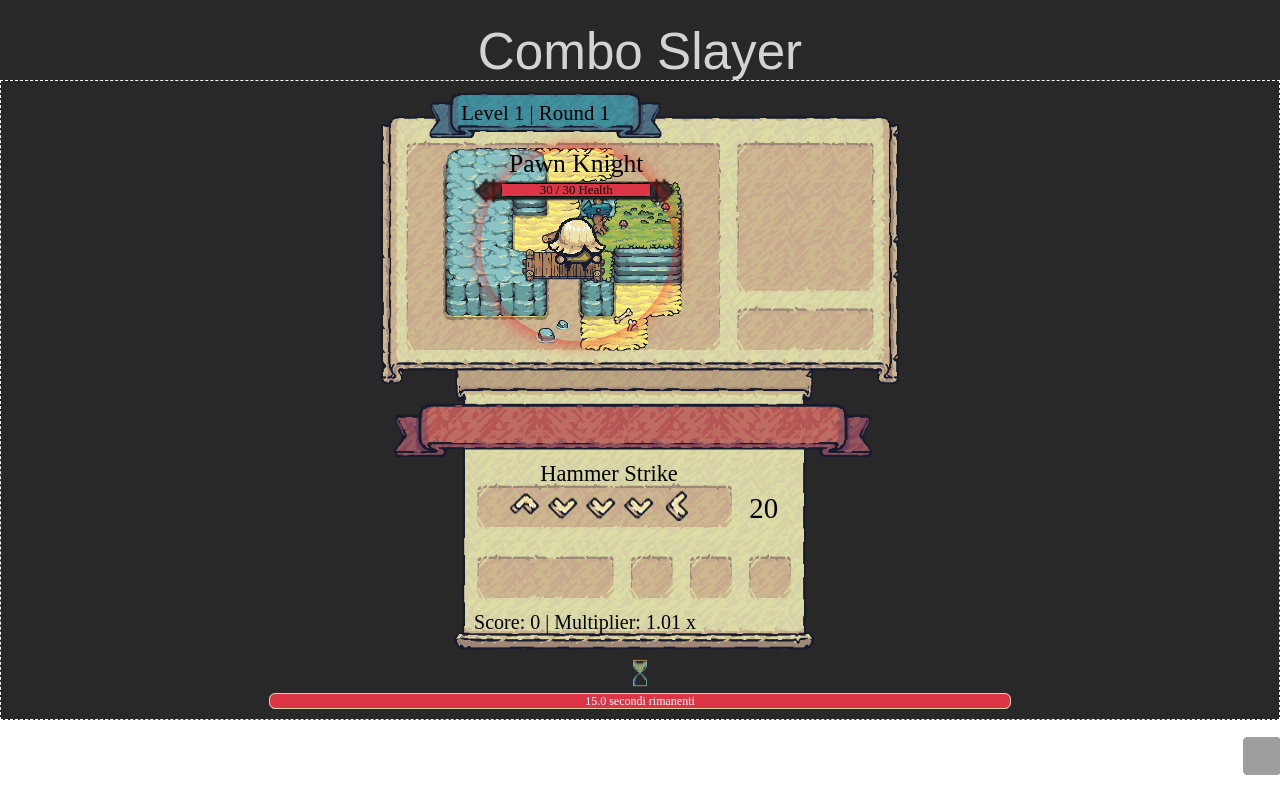
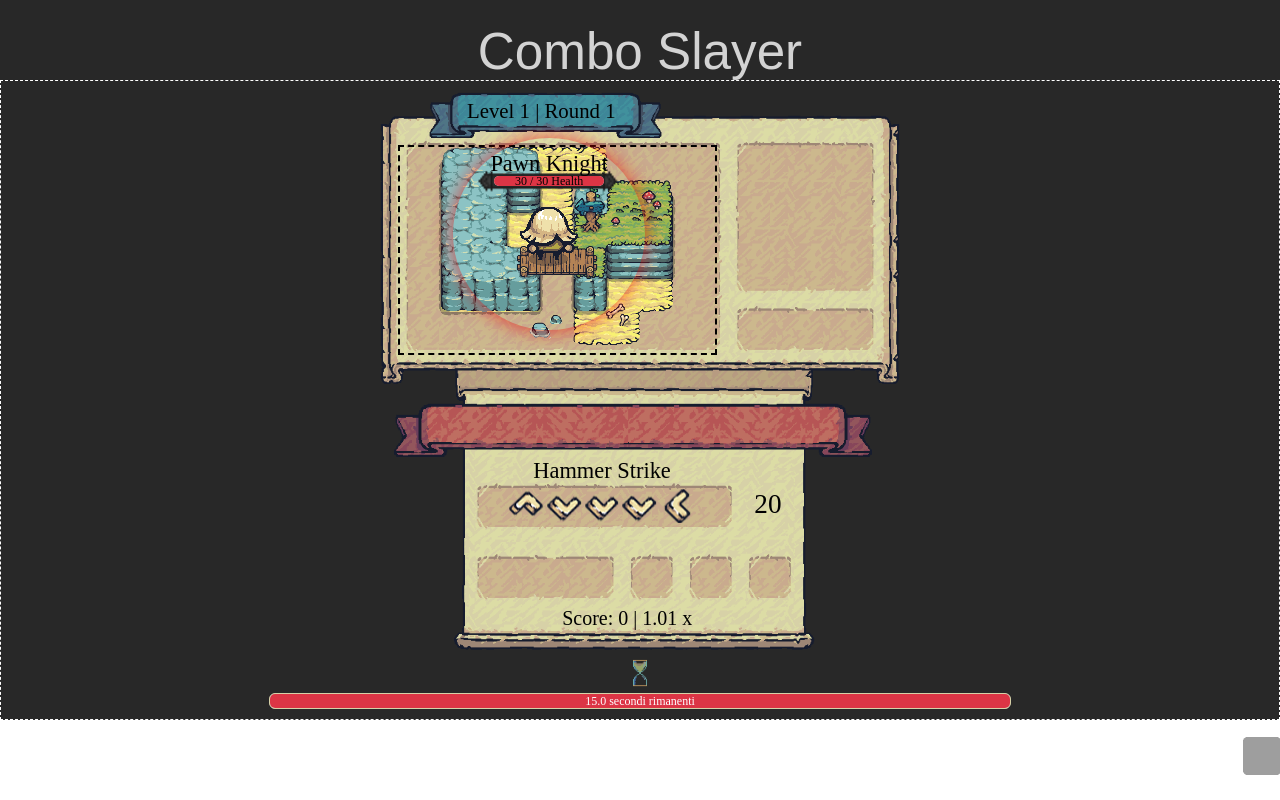
Before and after one commit to Carlo-Adile/combo-slayer, a Vue app: page / in a window 1280 px wide. Built offline with nearby package versions, Linux system fonts and the light colour scheme; grey boxes are pictures that could not be loaded; the HTML template or start-up script is replaced by a standard one; a web font is replaced by a local one.

Commit message:
new stable version with adjusted difficulty curve and score multiplier. now gain points for remaining time!

```diff
--- a/src/components/Combos.vue
+++ b/src/components/Combos.vue
@@ -93,11 +93,16 @@ export default {
 </script>
 
 <template>
+
+  <!-- root di my_name e my_info -->
   <div v-if="currentCombo" id="my_combos">
     <!-- combo name -->
     <div id="my_name">
       <p>{{ currentCombo.name }}</p>
     </div>
+
+    <div id="my_info">
+
       <!-- buttons to press -->
       <div id="my_buttons">
         <ul>
@@ -106,9 +111,11 @@ export default {
           </li>
         </ul>
       </div>
-    <!-- damage frame -->
+
+      <!-- damage of current combo -->
       <div id="my_damage">
         <p>{{ this.currentCombo.damage }}</p>
+      </div>
     </div>
   </div>
 
@@ -136,20 +143,41 @@ export default {
 #my_combos {
   height: 100%;
   width: 100%;
+
+  display: flex;
+  flex-wrap: nowrap;
+  flex-direction: column;
+  justify-content: space-between;
+
+  margin-left: 0.5rem;
+
+  /* border: 2px dashed black; */
 }
 
 #my_name {
-  height: 20%;
+  height: 40%;
   width: 80%;
   text-align: center;
-  margin-left: 0.5rem;
   font-size: 1.4rem;
+
+  /* border: 2px dashed black; */
+}
+
+#my_info {
+  display: flex;
+  justify-content: space-between;
+  align-items: center;
+
+  height: 60%;
+
+  /* border: 2px dashed black; */
 }
 
 #my_buttons {
-  height: 26%;
+  height: 80%;
   width: 80%;
-  display: flex;
+
+  /* border: 2px dashed black; */
 
   ul {
     margin: 0 auto;
@@ -161,13 +189,13 @@ export default {
       flex-wrap: nowrap;
       display: inline;
 
+      padding-left: 0.1rem;
+      padding-right: 0.1rem;
+
       img {
-        height: 30px;
-        width: 30px;
-        /* height: 80%;
-        width: 25%; */
+        width: 13%;
+        height: auto;
         object-fit: cover;
-        margin: 0.25rem;
       }
     }
   }
@@ -175,16 +203,14 @@ export default {
 
 /* danni della combo attuale */
 #my_damage {
-  position: absolute;
-  top: 20%;
-  right: 0%;
+  width: 20%;
+  height: 100%;
+  text-align: center;
 
-  width: 20%;
-  height: 26%;
+  /* border: 2px dashed black; */
 
   p {
-    font-size: 1.8rem;
-    margin: 0;
+    font-size: 1.7rem;
   }
 }
 </style>
--- a/src/components/Enemies.vue
+++ b/src/components/Enemies.vue
@@ -15,6 +15,7 @@ export default {
   },
   computed: {
     ...mapGetters(['getGameState']),
+
     enemyAnimationStyle() {
       if (this.currentEnemy && this.currentEnemy.animationPositions) {
         const animationIndex = this.currentAnimationIndex % this.totalAnimation;
@@ -82,15 +83,18 @@ export default {
 </script>
 
 <template>
+
+  <!-- root di name, progress health e my_enemy_idle -->
   <div id="my_enemy" v-if="currentEnemy">
 
     <!-- info enemy -->
-    <div id="name_frame">
+    <div id="my_name">
       <p>{{ currentEnemy.name }}</p>
     </div>
 
     <!-- progress health -->
-    <div class="progress mx-auto" style="height: 14px;" id="my_enemy_progress">
+    <div id="my_progress">
+      <div class="progress mx-auto" id="my_healthbar">
         <img src="../assets/UI/healthbar.png" alt="">
         <div class="progress-bar bg-danger" role="progressbar"
           :style="{ width: (currentEnemy.health / currentEnemy.maxHealth * 100) + '%' }"
@@ -99,9 +103,21 @@ export default {
           {{ currentEnemy.health }} / {{ currentEnemy.maxHealth }} Health
         </div>
       </div>
+    </div>
+
 
     <!-- idle enemy -->
-    <div id="enemy_idle" class="enemy_animation" :style="enemyAnimationStyle"></div>
+    <div id="my_enemy_idle">
+
+      <div class="enemy_animation" :style="enemyAnimationStyle">
+          <!-- ENEMY HERE -->
+        </div>
+
+      <!-- <div id="enemy_resize">
+
+      </div> -->
+    </div>
+
 
   </div>
 </template>
@@ -115,50 +131,85 @@ export default {
   font-family: alagard;
 }
 
+/* root principale */
 #my_enemy {
-  height: 100px;
+  display: flex;
+  flex-direction: column;
+
+  height: 100%;
   width: auto;
 
   p {
     margin: 0;
   }
-
 }
 
-#enemy_idle {
-  margin-top: -3rem;
-  border-radius: 50%;
-  box-shadow: 0 0 20px rgba(243, 6, 6, 0.703);
+#my_name {
+  width: 100%;
+  height: 20%;
+
+  p {
+    font-size: 1.4rem;
   }
+
+  /* border: 1px dashed black; */
+}
+
+#my_progress {
+  position: relative;
+  width: 100%;
+  height: 20%;
+  margin-top: 0.3rem;
+  font-size: 0.8rem;
+
+  /* border: 1px dashed black; */
+
+  img {
+    position: absolute;
+    top: -45%;
+    left: 0;
+    z-index: -1;
+
+    width: 100%;
+    height: 130%;
+  }
+}
+
+#my_healthbar {
+  height: 10px;
+  width: 110px;
+}
+
+/* enemy idle */
+#my_enemy_idle {
+  width: 100%;
+  height: 60%;
+
+  display: flex;
+  justify-content: center;
+  align-items: center;
+
+  /* border: 2px dashed black; */
+}
+
+/* #enemy_resize{
+  width: 100%;
+  height: 80%;
+
+  display: flex;
+  justify-content: center;
+  align-items: center;
+
+} */
 
 .enemy_animation {
   width: 192px;
   height: 192px;
-}
 
-#my_enemy_progress {
-  position: relative;
-  width:150px;
-  overflow: visible;
-  font-size: 0.8rem;
-  border: 1px solid black;
+  border-radius: 50%;
+  box-shadow: 0 0 20px rgba(243, 6, 6, 0.703);
 
-  img{
-    position: absolute;
-    top: -86%;
-    left: -34%;
-    z-index: -1;
-
-    width:170%;
-    height: 260%;
-  }
-}
-
-#name_frame {
-  font-size: 1.6rem;
-}
-
-#health_frame {
-  font-size: 1.4rem;
+  min-width: 192px; /* Assicurati che la larghezza non superi mai il 100% del genitore */
+  min-height: 192px;
 }
 </style>
--- a/src/components/GameMaster.vue
+++ b/src/components/GameMaster.vue
@@ -65,6 +65,9 @@ export default {
       console.log("nemico sconfitto, passiamo al round successivo...")
       this.$refs.rounds.completedRound();
     },
+    handleTimeScore(timeScore){
+      this.$refs.score.updateTimeScore(timeScore);
+    },
     handleGameOver() {
       console.log("Game Over");
     },
@@ -84,6 +87,9 @@ export default {
     <div id="my_background">
       <img src="../assets/UI/game_Master_UI.png" alt="" class="responsive-img my_background">
 
+      <!-- world and enemy -->
+      <div id="my_main_frame">
+
         <div id="my_world_frame">
           <World />
         </div>
@@ -92,22 +98,34 @@ export default {
           <Enemies ref="enemies" @defeatedEnemy="handleDefeatedEnemy" />
         </div>
 
-      <div class="" id="my_score_frame">
-        <Score ref="score" />
+        <div id="my_rounds_frame">
+          <Rounds ref="rounds" @completedRound="handleCompletedRound" @completedLevel="handleCompletedLevel" />
         </div>
+
+
+      </div>
+
+      <!-- combos, score and other actions -->
+      <div id="my_second_frame">
 
         <div id="my_combos_frame">
           <Combos @completedCombo="handleCompletedCombo" />
         </div>
 
-      <div id="my_rounds_frame">
-        <Rounds ref="rounds" @completedRound="handleCompletedRound" @completedLevel="handleCompletedLevel" />
+        <div class="" id="my_score_frame">
+          <Score ref="score" />
         </div>
 
       </div>
 
+
+
+
+    </div>
+
     <div id="my_timer_frame">
-      <Timer ref="timer" @gameOver="handleGameOver" />
+      <Timer ref="timer" @gameOver="handleGameOver"
+      @remainingTimeScore="handleTimeScore" />
     </div>
 
     <!-- not visible on default -->
@@ -116,37 +134,6 @@ export default {
     <GameOverScreen />
 
   </div>
-
-  <!-- <div class="container-fluid mx-auto">
-    <div class="row mx-auto justify-content-center">
-      <div id="score_container">
-        <div>
-          <Score ref="score" />
-        </div>
-
-      </div>
-      <div class="col-12">
-        <div id="gameover_container">
-          <GameOverScreen />
-        </div>
-
-        <div>
-          <Rounds @completedRound="handleCompletedRound"      @defeatedEnemy="handleDefeatedEnemy"
-            @completedCombo="handleCompletedCombo" @completeLevel="handleCompletedLevel" />
-        </div>
-      </div>
-
-      <div id="timer_frame">
-        <Timer ref="timer" @gameOver="handleGameOver" />
-      </div>
-
-
-      <div>
-        <GameState @newGame="handleNewGame" />
-      </div>
-    </div>
-
-  </div> -->
 
 </template>
 
@@ -185,54 +172,89 @@ export default {
   }
 }
 
+/*************************
+world and enemy
+**************************/
+#my_main_frame {
+  position: absolute;
+  z-index: 2;
+  top: 10%;
+  left: 12%;
+
+  width: 50%;
+  height: 33%;
+
+  border: 2px dashed black;
+}
+
 #my_world_frame {
   position: absolute;
   z-index: 2;
-  top: 10.5%;
-  left: 14.5%;
+  top: 0;
+  left: 0;
 
-  width: 47%;
+  width: 100%;
   height: 100%;
+
+  /* border: 2px dashed black; */
 }
 
 /* to fix !!! */
 #my_enemy_frame {
+  overflow: visible;
   position: absolute;
   z-index: 2;
-  top: 10%;
-  left: 25%;
+  top: 0%;
+  left: 20%;
 
-  width: 30%;
-  height: 30%;
+  width: 55%;
+  height: 60%;
+
+  /* border: 2px dashed black; */
 }
 
-#my_combos_frame {
+/*************************
+combo, score and actions
+**************************/
+
+#my_second_frame {
   position: absolute;
   z-index: 2;
-  top: 59%;
-  left: 23.5%;
+  top: 58.5%;
+  left: 22%;
 
-  width: 51%;
-  height: 23%;
+  display: flex;
+  flex-direction: column;
+  justify-content: space-between;
+
+  width: 52%;
+  height: 28%;
+
+  /* border: 2px dashed black; */
+}
+
+
+#my_combos_frame {
+  width: 100%;
+  height: 42%;
+
+  /* border: 2px dashed black; */
+}
+
+#my_score_frame {
+  width: 100%;
+
+  /* border: 2px dashed black; */
 }
 
 #my_rounds_frame {
+  width: 60%;
   position: absolute;
   z-index: 2;
-  top: 2.5%;
-  left: 22%;
+  top: -25%;
+  left: 15%;
 
-
-}
-
-#my_score_frame {
-  min-width: 100px;
-  min-height: 100px;
-
-  position: absolute;
-  z-index: 2;
-  top: 82.5%;
-  left: 24%;
+  /* border: 2px dashed black; */
 }
 
 #my_timer_frame {
--- a/src/components/GameState.vue
+++ b/src/components/GameState.vue
@@ -29,6 +29,7 @@ export default {
         this.$emit('newGame');
         this.$refs.track1.volume = 0.1;
         this.$refs.track1.play();
+
 
       }
     },
--- a/src/components/Rounds.vue
+++ b/src/components/Rounds.vue
@@ -79,6 +79,8 @@ export default {
 
   p{
     font-size: 1.3rem;
+    padding: 0;
+    margin: 0;
   }
 
 
--- a/src/components/Score.vue
+++ b/src/components/Score.vue
@@ -41,12 +41,17 @@ export default {
       this.completedCombo++;
       const addScore = 10 * this.completedLevel;
       this.updateScore(addScore)
-      this.completedLevel *= 1.02;
+      this.completedLevel *= 1.01;
     },
     updateLevel() {
-      const addScore = 100;
+      const addScore = 100 * this.completedLevel;
       this.updateScore(addScore);
-      this.completedLevel *= 1.1;
+      this.completedLevel *= 1.05;
+    },
+    updateTimeScore(timeScore){
+      const addScore = timeScore * this.completedLevel;
+      console.log("hai ottenuto punti per il tempo rimanente...", addScore.toFixed(0));
+      this.updateScore(addScore);
     },
     updateNewGame() {
       console.log("reset punteggio di...", this.getScore.toFixed(0))
@@ -64,7 +69,7 @@ export default {
 
 <template>
   <div id="my_score">
-    <span>Score: {{ getScore.toFixed(0) }}</span> | <span>Multiplier: {{ this.completedLevel.toFixed(2) }} x</span>
+    <span>Score: {{ getScore.toFixed(0) }}</span> | <span>{{ this.completedLevel.toFixed(2) }} x</span>
   </div>
 </template>
 
--- a/src/components/Timer.vue
+++ b/src/components/Timer.vue
@@ -26,9 +26,7 @@ export default {
         this.oldState = newState;
       }
       if (newState === 'levelComplete') {
-        console.log("il watch di timer viene chiamato...")
         this.reduceMaxTime();
-        this.levelCompletePoints();
       }
     }
   },
@@ -55,23 +53,30 @@ export default {
       }
     },
     restoreTimer() {
+      this.levelCompletePoints();
       this.remainingTime = this.startingTime;
     },
+    /* game over */
     timeOver() {
       this.updateGameState('gameOver');
       this.$emit('gameOver');
       this.startingTime = 15;
     },
     reduceMaxTime() {
-      this.startingTime -= 1;
-      this.remainingTime -= 1;
+      if (this.startingTime > 8) {
+        this.startingTime -= 1;
+        this.remainingTime -= 1;
+      } else {
+        this.startingTime -= 0.5;
+        this.remainingTime -= 0.5;
+      }
       console.log("il tempo diminuisce....", this.startingTime);
     },
     levelCompletePoints() {
-      const maxPoints = 500;
+      const maxPoints = 100;
       const percentage = (this.remainingTime / this.startingTime) * 100;
-      const addScore = Math.floor((percentage / 100) * maxPoints)
-      this.updateScore(addScore);
+      const addScore = Math.floor((percentage / 100) * maxPoints);
+      this.$emit('remainingTimeScore', addScore);
     }
   },
   computed: {
@@ -114,15 +119,15 @@ export default {
   font-family: alagard;
 }
 
-#my_timer{
-  height:100%;
+#my_timer {
+  height: 100%;
 }
 
-#my_hourglass{
+#my_hourglass {
   height: 45%;
   margin-bottom: -0.5rem;
 
-  img{
+  img {
     height: 100%;
     width: auto;
     object-fit: cover;
@@ -132,5 +137,4 @@ export default {
 #my_progress {
   border: 1px solid #d7d1a7;
 }
-
 </style>
--- a/src/components/World.vue
+++ b/src/components/World.vue
@@ -20,7 +20,8 @@ export default {
 
 #my_world{
   color:black;
-  height: 33%;
+  height: 100%;
+  width: auto;
 
   img {
     height: 100%;
```
Lines whose indentation alone changed are shown as unchanged.
